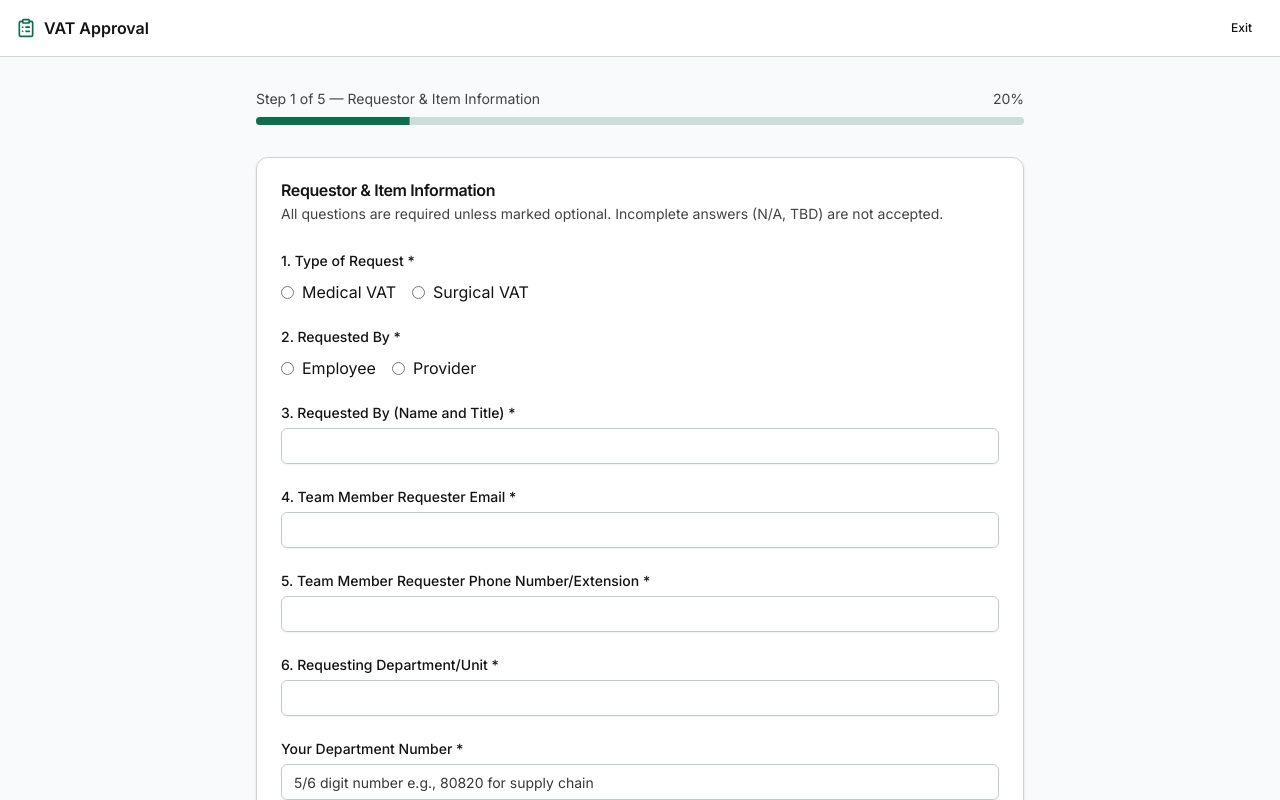
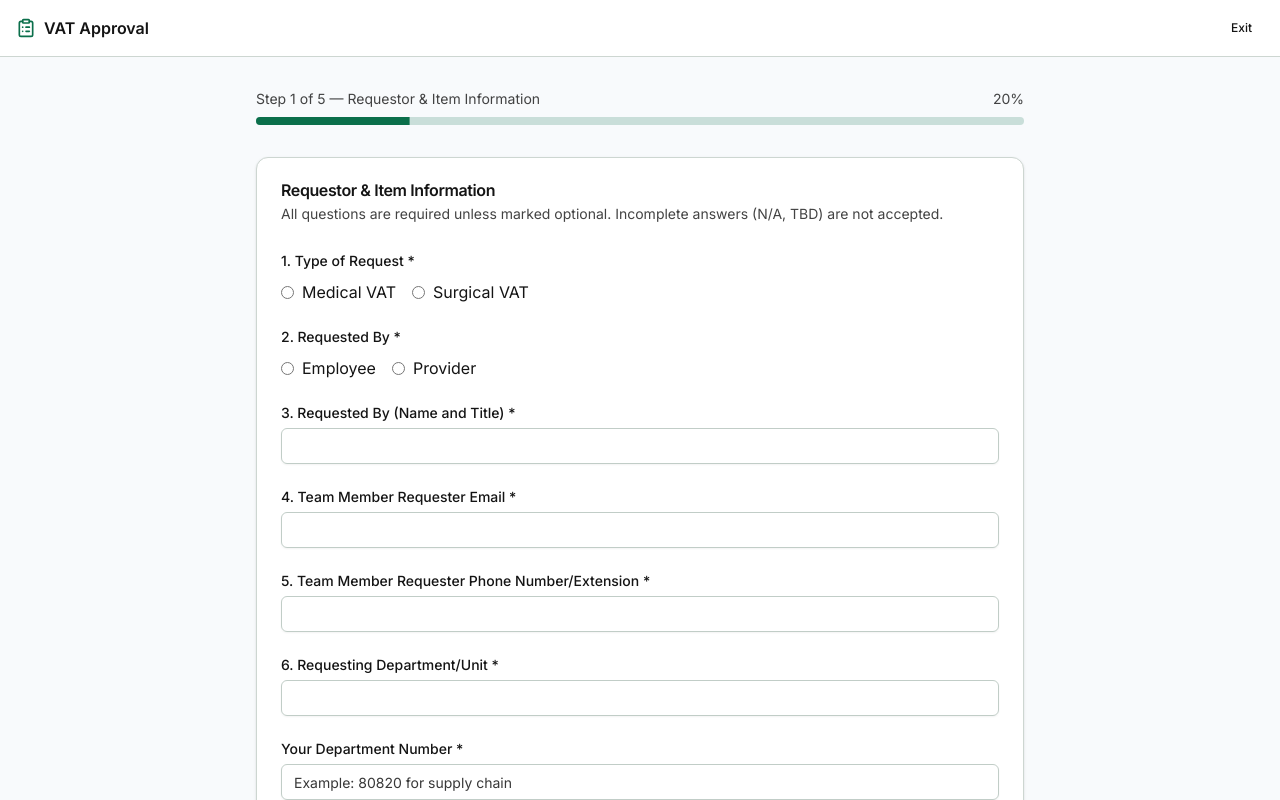
Before and after one commit to Suraj-ShannonHealth/vat-analysis, a Next.js app: page /form in a window 1280 px wide. Shown: the top 800 px of the page. Built offline with nearby package versions, Linux system fonts and the light colour scheme.

Commit message:
Oracle department number to just department number

```diff
--- a/src/components/admin/SubmissionDetailClient.tsx
+++ b/src/components/admin/SubmissionDetailClient.tsx
@@ -578,7 +578,7 @@ export function SubmissionDetailClient({ submission: initial }: { submission: Ad
               <EditableField label="Email" name="requesterEmail" value={form.requesterEmail} onChange={onChange} required invalid={!!fieldErrors.requesterEmail} />
               <EditableField label="Phone" name="requesterPhone" value={form.requesterPhone} onChange={onChange} required invalid={!!fieldErrors.requesterPhone} />
               <EditableField label="Department" name="requestingDepartment" value={form.requestingDepartment} onChange={onChange} required invalid={!!fieldErrors.requestingDepartment} />
-              <EditableField label="Oracle Department Number" name="oracleDepartmentNumber" value={form.oracleDepartmentNumber} onChange={onChange} required invalid={!!fieldErrors.oracleDepartmentNumber} />
+              <EditableField label="Department Number" name="oracleDepartmentNumber" value={form.oracleDepartmentNumber} onChange={onChange} required invalid={!!fieldErrors.oracleDepartmentNumber} />
               <EditableField label="New provider/service?" name="isNewProviderService" value={form.isNewProviderService} onChange={onChange} required invalid={!!fieldErrors.isNewProviderService} />
               <EditableField label="Product/Service" name="productServiceName" value={form.productServiceName} onChange={onChange} required invalid={!!fieldErrors.productServiceName} />
               <EditableField label="Vendor/Manufacturer" name="vendorManufacturer" value={form.vendorManufacturer} onChange={onChange} required invalid={!!fieldErrors.vendorManufacturer} />
--- a/src/components/form/FormWizard.tsx
+++ b/src/components/form/FormWizard.tsx
@@ -439,7 +439,7 @@ function Step1Fields({ form }: { form: StepForm }) {
         <Label htmlFor="oracleDepartmentNumber">
           Your Department Number *
         </Label>
-        <Input id="oracleDepartmentNumber" {...register("oracleDepartmentNumber")} className="mt-1" placeholder="5/6 digit number e.g., 80820 for supply chain" />
+        <Input id="oracleDepartmentNumber" {...register("oracleDepartmentNumber")} className="mt-1" placeholder="Example: 80820 for supply chain" />
         <FieldError error={errors.oracleDepartmentNumber} />
       </div>
 
--- a/src/lib/export-submission.ts
+++ b/src/lib/export-submission.ts
@@ -32,7 +32,7 @@ export function downloadSubmissionExcel(
     ["Email", s.requesterEmail],
     ["Phone", s.requesterPhone],
     ["Department", s.requestingDepartment],
-    ["Oracle Department Number", s.oracleDepartmentNumber],
+    ["Department Number", s.oracleDepartmentNumber],
     ["New provider/service?", s.isNewProviderService],
     ["Vendor / Manufacturer", s.vendorManufacturer],
     ["Catalog #", s.catalogNumber],
--- a/src/lib/validations/form.ts
+++ b/src/lib/validations/form.ts
@@ -17,7 +17,7 @@ export const step1Schema = z.object({
   requesterEmail: z.string().email("Valid email is required"),
   requesterPhone: z.string().min(1, "Phone number is required"),
   requestingDepartment: z.string().min(1, "Department/Unit is required"),
-  oracleDepartmentNumber: z.string().min(1, "Oracle department number is required"),
+  oracleDepartmentNumber: z.string().min(1, "Department number is required"),
   isNewProviderService: z.enum(["Yes", "No"], {
     required_error: "This field is required",
   }),
```
